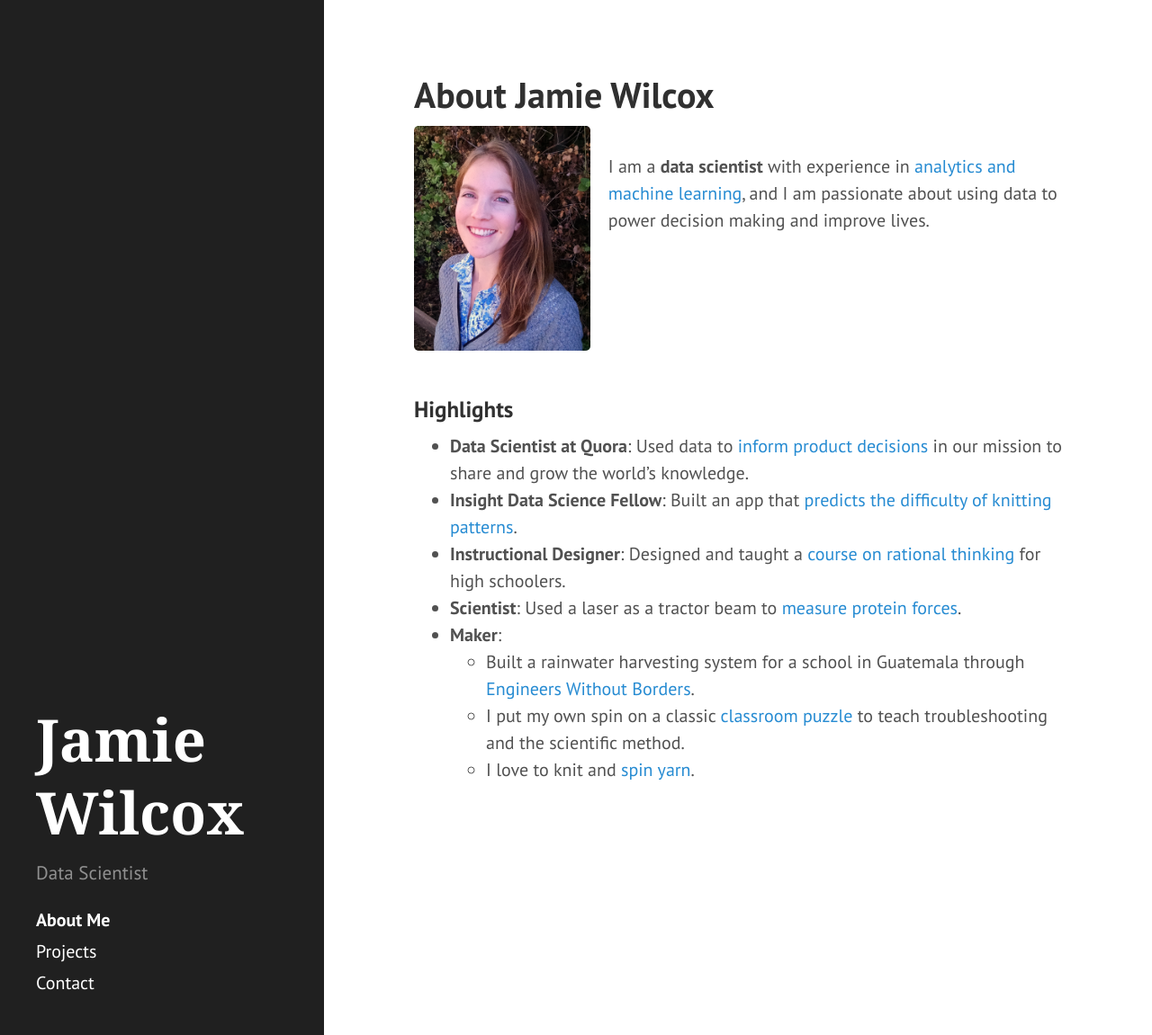
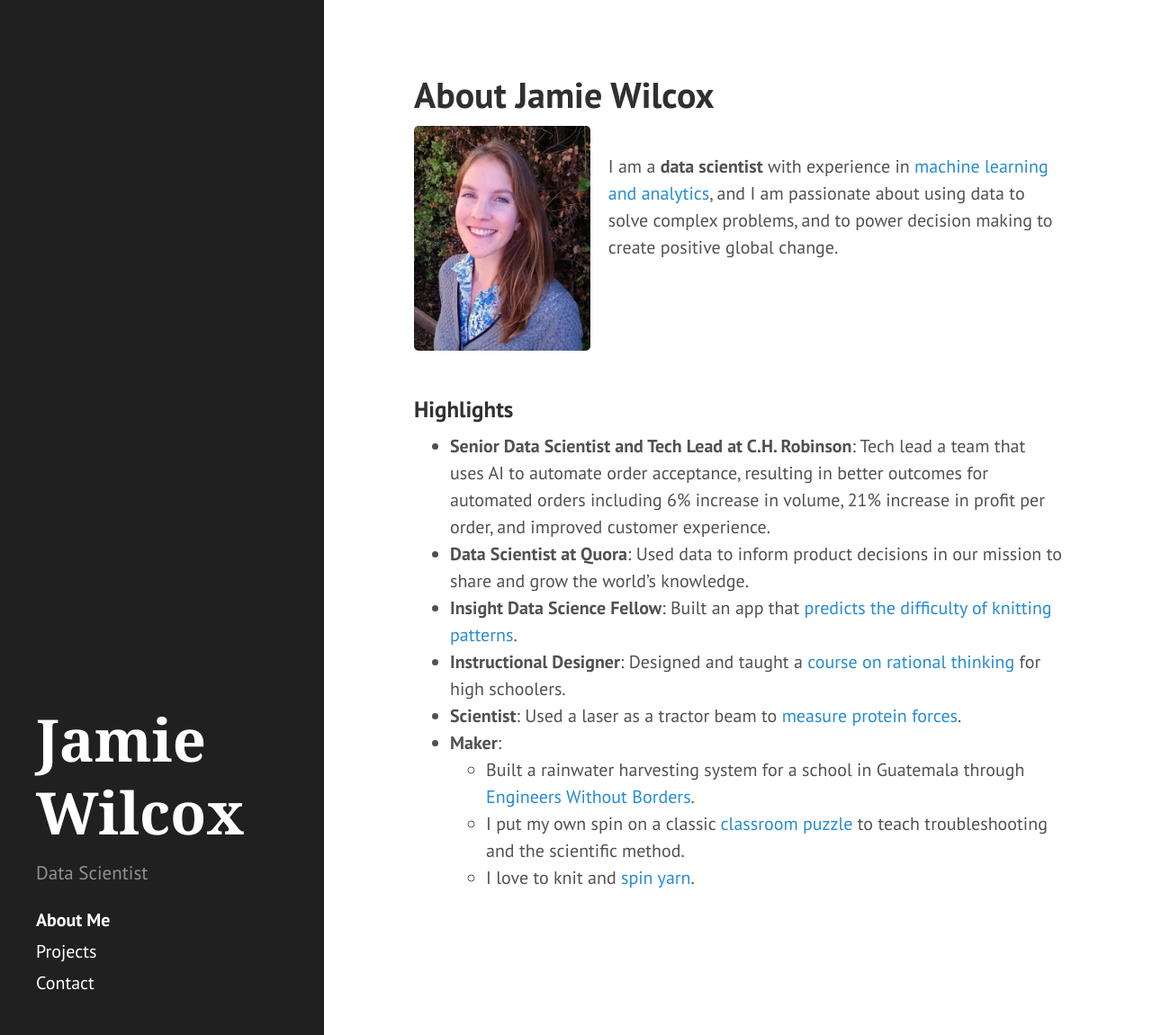
Before and after one commit to yellowcrayon/yellowcrayon.github.io, a Jekyll site: the page built from index.md, in a window 1280 px wide and 1151 px high. Shown: the whole window at 90% size. Built offline with Jekyll 4.4.1, drawn with Linux system fonts in a browser that asks for light colours.

Commit message:
Update index.md
Add C.H. Robinson summary, tweak a few things

```diff
--- a/index.md
+++ b/index.md
@@ -7,7 +7,7 @@ title: About Jamie Wilcox
 <img src="/images/NicePhoto2.png" height="250" align="left" style="margin-right: 20px"/>
 <br>
 
-I am a <b>data scientist</b> with experience in <a href="https://www.linkedin.com/in/jamianne-wilcox/">analytics and machine learning</a>, and I am passionate about using data to power decision making and improve lives.
+I am a <b>data scientist</b> with experience in <a href="https://www.linkedin.com/in/jamianne-wilcox/">machine learning and analytics</a>, and I am passionate about using data to solve complex problems, and to power decision making to create positive global change.
 
 <!--
 and my goal is to use data to improve lives.
@@ -21,7 +21,8 @@ I am especially passionate about pedagogy and education technology, and I have e
 </div>
 
 ### Highlights
-* <b>Data Scientist at Quora</b>: Used data to [inform product decisions](https://www.linkedin.com/in/jamianne-wilcox/) in our mission to share and grow the world's knowledge.
+* <b>Senior Data Scientist and Tech Lead at C.H. Robinson</b>: Tech lead a team that uses AI to automate order acceptance, resulting in better outcomes for automated orders including 6% increase in volume, 21% increase in profit per order, and improved customer experience.
+* <b>Data Scientist at Quora</b>: Used data to inform product decisions in our mission to share and grow the world's knowledge.
 * <b>Insight Data Science Fellow</b>: Built an app that [predicts the difficulty of knitting patterns](/2020/02/04/knitpickerblogpost).
 * <b>Instructional Designer</b>: Designed and taught a [course on rational thinking](/2017/06/10/brainhacks) for high schoolers.
 * <b>Scientist</b>: Used a laser as a tractor beam to [measure protein forces](https://www.osapublishing.org/ol/abstract.cfm?uri=ol-41-10-2386).
```
